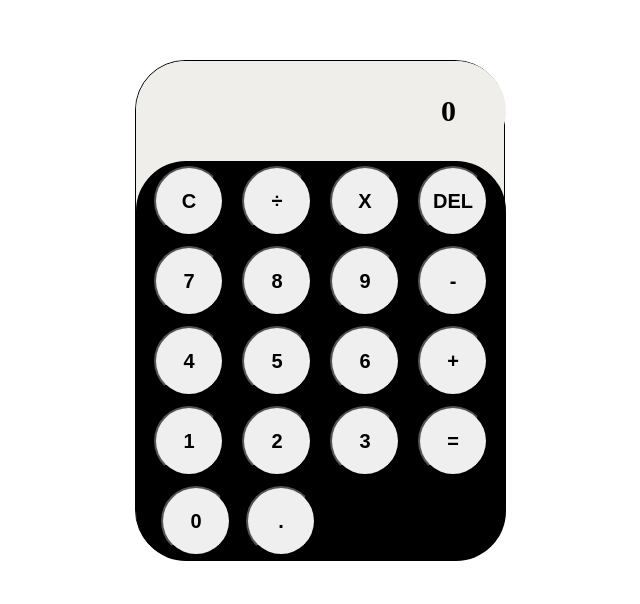
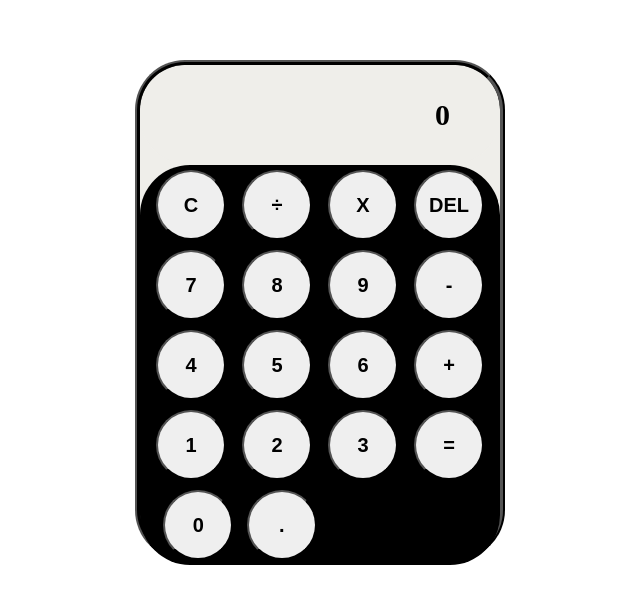
Before and after one commit to AddisN09/Calculator, a plain HTML site: page index.html in a window 1280 px wide. Shown: the whole page, without its empty margins (265-905 px from the left). Drawn offline with Linux system fonts and the light colour scheme.

Commit message:
the final stage of the style css for simple arithmetic calculator

```diff
--- a/style.css
+++ b/style.css
@@ -11,7 +11,7 @@ body {
 .calculator_container {
     width: 370px;
     height: 500px;
-    border: 1px solid black;
+    border: 5px ridge black;
     background-color: #EFEEEA;
     border-radius: 50px;
     position: absolute;
@@ -29,7 +29,7 @@ body {
     grid-area: screens;
     background-color: #EFEEEA;
     border-radius: 50px;
-    width: 370px;
+    width: 360px;
     display: flex;
     justify-content: flex-end;
     align-items: center;
```
